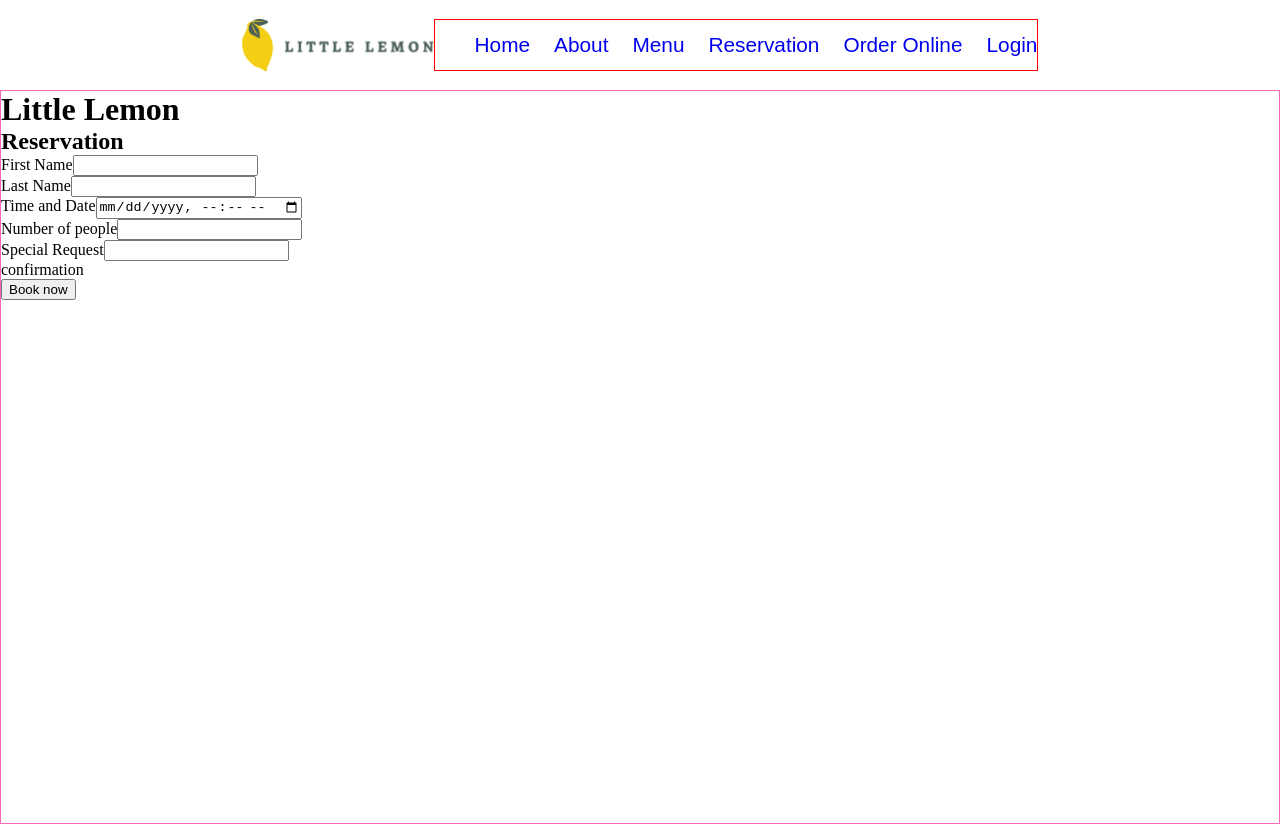
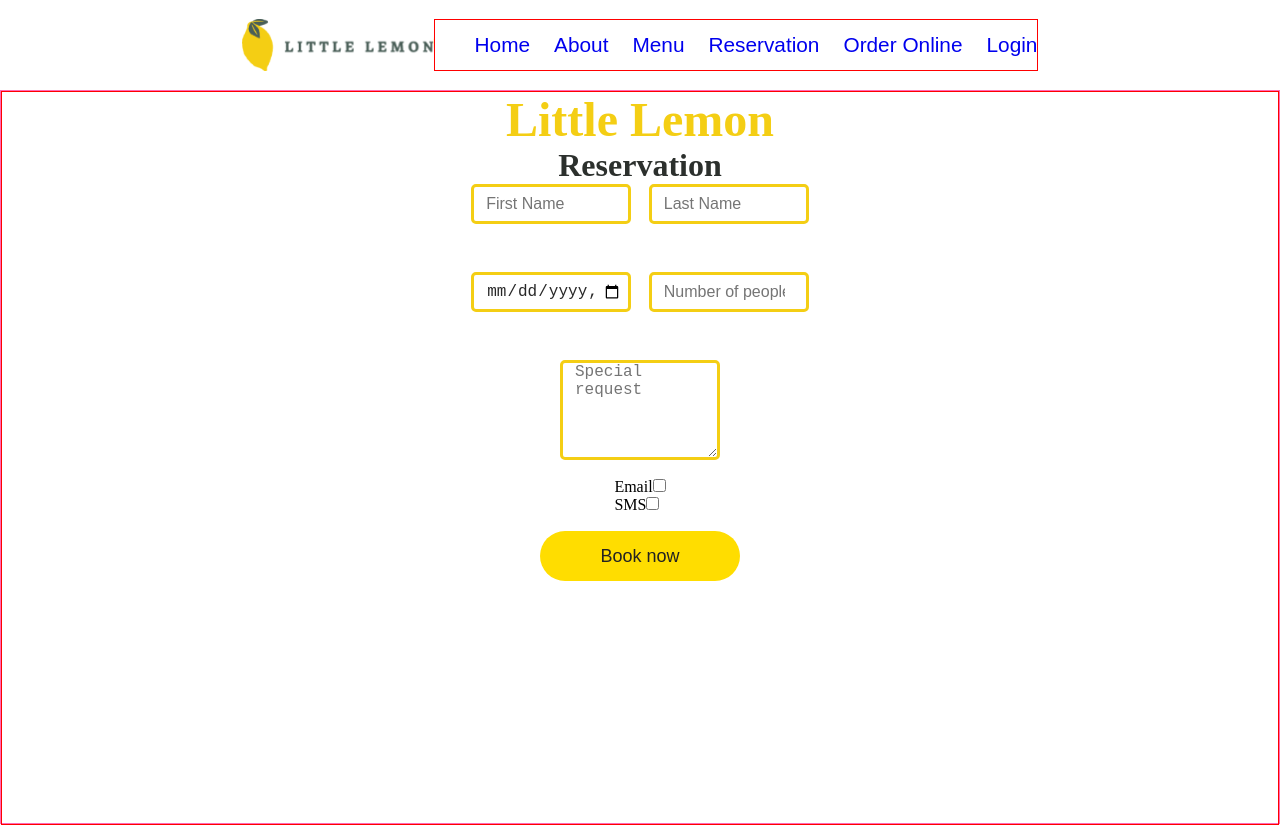
Before and after one commit to Neo-Cicada/Little-Lemon, a React (Vite) app in the folder little-lemon/: page /Reservation in a window 1280 px wide. Built offline with nearby package versions, Linux system fonts and the light colour scheme.

Commit message:
added resservation form

```diff
--- a/little-lemon/src/components/reservation/Reservation.jsx
+++ b/little-lemon/src/components/reservation/Reservation.jsx
@@ -4,7 +4,8 @@ export default function Reservation() {
     return (
         <>
             <div className='reservation-container'>
-                <div>
+                <div className='insider-box'>
+                    <div className='reservation-title'>
                         <h1>
                             Little Lemon
                         </h1>
@@ -12,42 +13,47 @@ export default function Reservation() {
                     </div>
 
                     <form action="#">
+                        <div className='first-field'>
                             <div>
-                        <div>
-                            <label htmlFor="firstname">First Name</label>
-                            <input type="text" name="firstname" id="firstname" />
+                                <input type="text" name="firstname" id="firstname" placeholder='First Name' />
                             </div>
                             <div>
-                            <label htmlFor="lastname">Last Name</label>
-                            <input type="text" name='lastname' id='lastname' />
+                                <input type="text" name='lastname' id='lastname' placeholder='Last Name' />
                             </div>
                         </div>
+                        <div className='second-field'>
                             <div>
-                        <div>
-                            <label htmlFor="tnd">Time and Date</label>
-                            <input type="datetime-local" name="time and date" id='tnd'/>
+                                <input type="datetime-local" name="time and date" id='tnd' />
                             </div>
                             <div>
-                            <label htmlFor="quantity">Number of people</label>
-                            <input type="number" name="quantity" id="quantity" />
+                                <input type="number" name="quantity" id="quantity" placeholder='Number of people' />
                             </div>
 
                         </div>
 
+                        <div className='third-field'>
+                            <div>
+                                <textarea type="text" name="request" id="request" placeholder='Special request' />
+                            </div>
                             <div>
                                 <div>
-                            <label htmlFor="request">Special Request</label>
-                            <input type="text" name="request" id="request" />
+                                    <label htmlFor="email">Email</label>
+                                    <input type="checkbox" name="email" id="email" />
                                 </div>
                                 <div>
-                            <div>confirmation</div>
+                                    <label htmlFor="sms">SMS</label>
+                                    <input type="checkbox" name="sms" id="sms" />
+
                                 </div>
-                        <div>
+                            </div>
+                            <div className='btn-area'>
                                 <button>Book now</button>
                             </div>
                         </div>
                     </form>
                 </div>
+            </div>
+
         </>
     )
 }
--- a/little-lemon/src/components/reservation/reservation-style/reservation.css
+++ b/little-lemon/src/components/reservation/reservation-style/reservation.css
@@ -2,3 +2,79 @@
     border: 1px solid hotpink;
     height: 91.5vh;
 }
+.insider-box{
+    border: 1px solid red;
+    height: 100%;
+    display: flex;
+    flex-direction: column;
+    align-items: center;
+}
+.reservation-title > h1{
+    color: #F4CE14;
+    font-size: 3rem;
+}
+.reservation-title > h2{
+    color: #2C302D;
+    font-size: 2rem;
+    display: flex;
+    display: flex;
+    justify-content: center;
+}
+.first-field{
+    display: flex;
+    gap: 1.1rem;
+}
+#firstname, #lastname, #quantity, #tnd, #request{
+
+    border: 3px solid #F4CE14;
+    border-radius: 5px;
+    height: 2.5em;
+    line-height: normal;
+    color: #282828;
+    display: block;
+    width: 10em;
+    box-sizing: border-box;
+    user-select: auto;
+    font-size: 16px;
+    padding: 0 6px;
+    padding-left: 12px;
+    :focus{
+        border: 3px solid #5551ff;
+    }
+
+}
+.second-field{
+    margin-top: 3em;
+    display: flex;
+    gap: 1.1rem;
+
+}
+.third-field{
+    margin-top: 3em;
+    display: flex;
+    flex-direction: column;
+    align-items: center;
+    gap: 1.1rem;
+
+}
+.btn-area > button{
+    display: inline-block;
+    outline: 0;
+    border: none;
+    cursor: pointer;
+    padding: 0 24px;
+    border-radius: 50px;
+    min-width: 200px;
+    height: 50px;
+    font-size: 18px;
+    background-color: #fd0;
+    font-weight: 500;
+    color: #222;
+}
+textarea {
+
+    max-height: 200px;
+    max-width: 300px;
+    min-height: 100px;
+    min-width: 150px;
+ }
```
Lines whose indentation alone changed are shown as unchanged.
